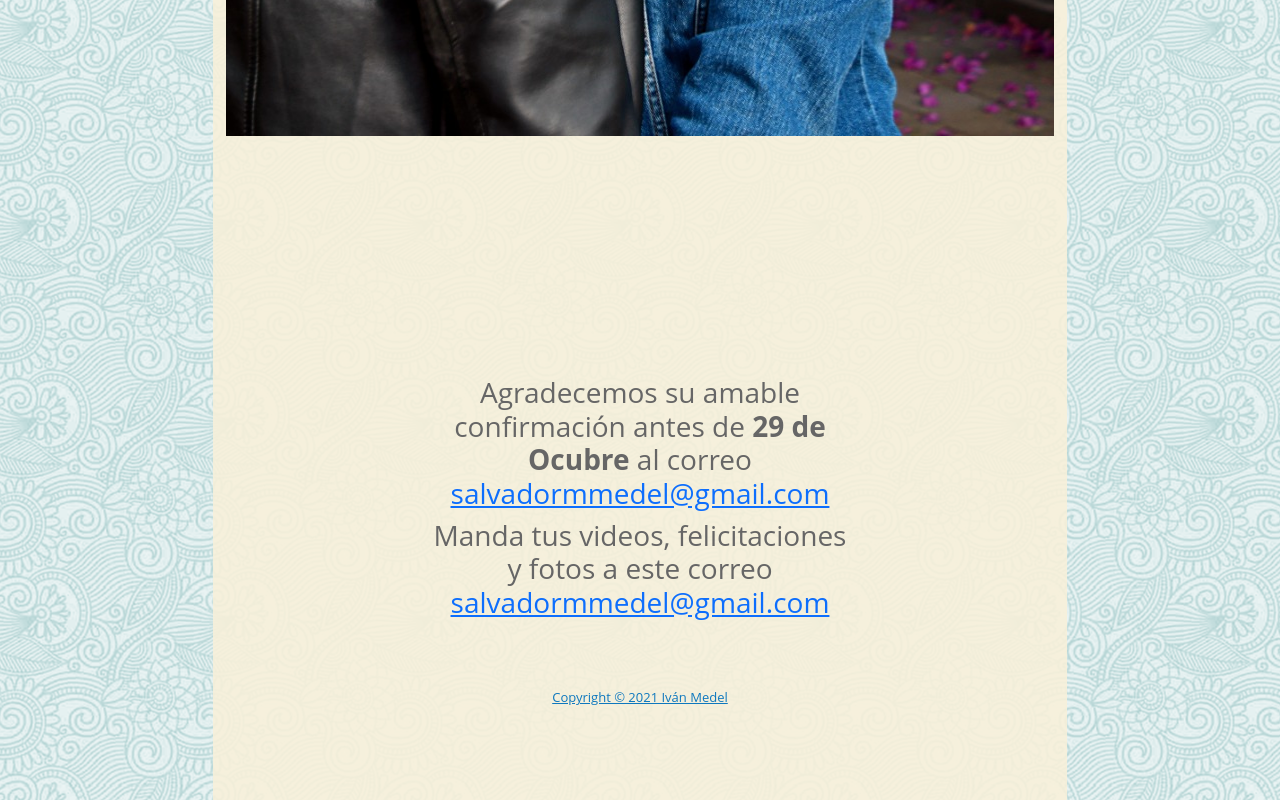
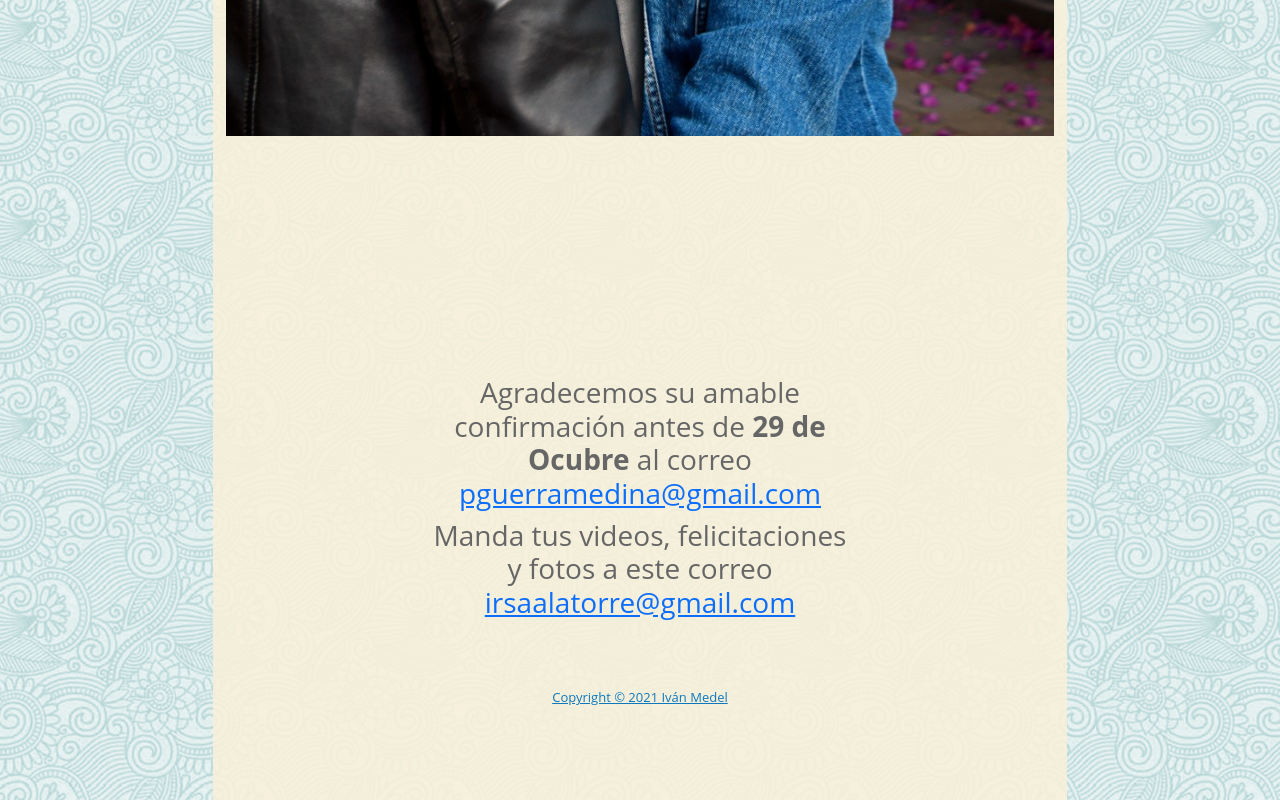
Before and after one commit to salcoyot/pabloyreyna, a plain HTML site: page index.html in a window 1280 px wide. Shown: the part 4808-5608 px from the top of the page. Drawn offline with nearby package versions, Linux system fonts and the light colour scheme; a script that the page names is missing.

Commit message:
correos electronicos

```diff
--- a/index.html
+++ b/index.html
@@ -419,9 +419,9 @@ html, body {
     <br><br><br>
 
      <div class="spacer s1 text-center  col-12 col-sm-12 col-md-12 offset-md-0 col-lg-6 offset-lg-3">
-      <h3>Agradecemos su amable confirmación antes de <b>29 de Ocubre</b> al correo <a href="mailto:salvadormmedel@gmail.com">salvadormmedel@gmail.com</a></h3>
+      <h3>Agradecemos su amable confirmación antes de <b>29 de Ocubre</b> al correo <a href="mailto:pguerramedina@gmail.com">pguerramedina@gmail.com</a></h3>
 
-       <h3>Manda tus videos, felicitaciones y fotos a este correo <a href="mailto:salvadormmedel@gmail.com">salvadormmedel@gmail.com</a></h3>
+       <h3>Manda tus videos, felicitaciones y fotos a este correo <a href="mailto:irsaalatorre@gmail.com">irsaalatorre@gmail.com</a></h3>
        <br><br><br>
         <a class="texto-resaltado" href="https://obnzrjzgvrsoz6xtdv7dmq-on.drv.tw/www.ivanmedel.com/" target="_blank">Copyright © 2021 Iván Medel</a>
     </div>
```
